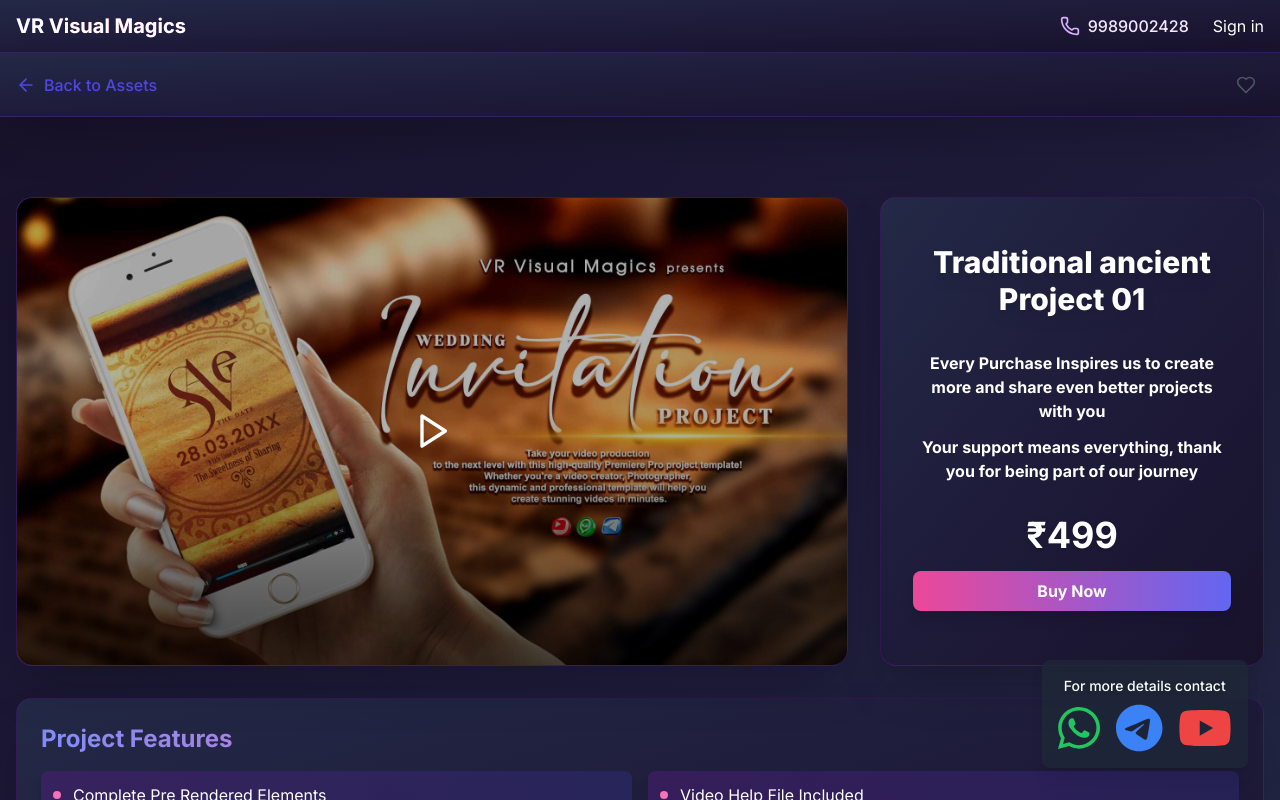
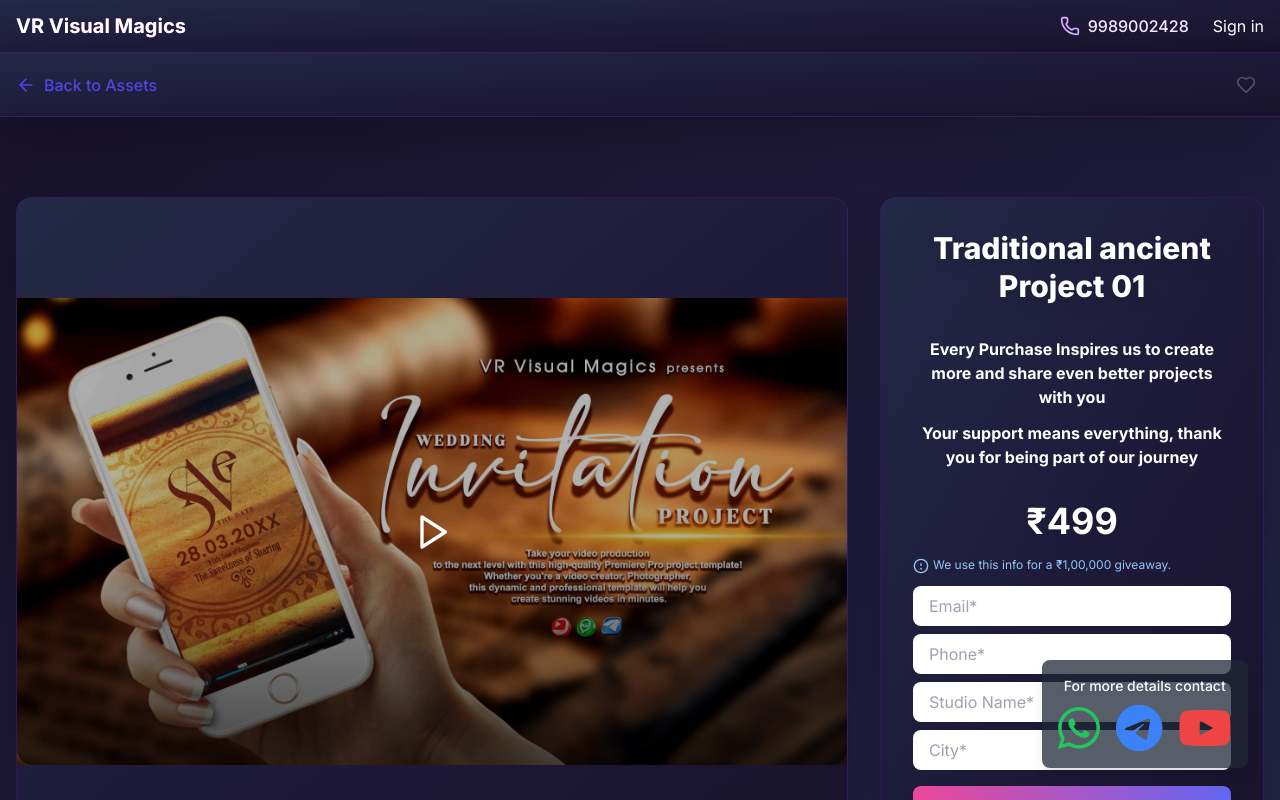
Before and after one commit to vrinvites2020/stockimages, a Next.js app: page /assets/1 in a window 1280 px wide. Shown: the top 800 px of the page. Built offline with nearby package versions, Linux system fonts and the light colour scheme; no server answers.

Commit message:
razorpay details updated

```diff
--- a/src/app/api/create-order/route.ts
+++ b/src/app/api/create-order/route.ts
@@ -17,13 +17,13 @@
  */
 export async function POST(req: NextRequest) {
   try {
-    const { amount, assetId, title } = await req.json();
+    const { amount, assetId, title, email, phone, studioName, city } = await req.json();
 
     const options = {
       amount: amount * 100, // Convert to paise
       currency: 'INR',
       receipt: `receipt_${Date.now()}`,
-      notes: { assetId, title },
+      notes: { assetId, title, email, phone, studioName, city },
       payment_capture: 1,
     };
 
--- a/src/app/assets/[id]/page.tsx
+++ b/src/app/assets/[id]/page.tsx
@@ -62,6 +62,11 @@
   const [showTermsModal, setShowTermsModal] = useState(false);
   const [termsChecked, setTermsChecked] = useState(false);
   const [triggerPayment, setTriggerPayment] = useState(false);
+  const [email, setEmail] = useState("");
+  const [phone, setPhone] = useState("");
+  const [studioName, setStudioName] = useState("");
+  const [city, setCity] = useState("");
+  const [formError, setFormError] = useState("");
 
   if (!details) {
     notFound();
@@ -198,10 +203,56 @@
                       ₹{details.price.toLocaleString("en-IN")}
                     </span>
                   </div>
+                  {/* User Details Form */}
+                  <div className="w-full flex flex-col gap-2 mb-4">
+                    <div className="flex items-center mb-1 text-xs text-blue-300">
+                      <span className="mr-1">
+                        <svg xmlns="http://www.w3.org/2000/svg" className="inline w-4 h-4" fill="none" viewBox="0 0 24 24" stroke="currentColor"><circle cx="12" cy="12" r="10" stroke="currentColor" strokeWidth="2" fill="none"/><line x1="12" y1="8" x2="12" y2="12" stroke="currentColor" strokeWidth="2"/><circle cx="12" cy="16" r="1" fill="currentColor"/></svg>
+                      </span>
+                      We use this info for a ₹1,00,000 giveaway.
+                    </div>
+                    <input
+                      type="email"
+                      className="px-4 py-2 rounded-lg text-black"
+                      placeholder="Email*"
+                      value={email}
+                      onChange={e => setEmail(e.target.value)}
+                      required
+                    />
+                    <input
+                      type="tel"
+                      className="px-4 py-2 rounded-lg text-black"
+                      placeholder="Phone*"
+                      value={phone}
+                      onChange={e => setPhone(e.target.value)}
+                      required
+                    />
+                    <input
+                      type="text"
+                      className="px-4 py-2 rounded-lg text-black"
+                      placeholder="Studio Name*"
+                      value={studioName}
+                      onChange={e => setStudioName(e.target.value)}
+                      required
+                    />
+                    <input
+                      type="text"
+                      className="px-4 py-2 rounded-lg text-black"
+                      placeholder="City*"
+                      value={city}
+                      onChange={e => setCity(e.target.value)}
+                      required
+                    />
+                    {formError && <div className="text-red-400 text-sm">{formError}</div>}
+                  </div>
                   <RazorpayCheckoutButton
                     amount={details.price}
                     assetId={details.id.toString()}
                     title={details.title}
+                    email={email}
+                    phone={phone}
+                    studioName={studioName}
+                    city={city}
                     onPaymentSuccess={() => {
                       setShowToast(true);
                       if (downloadRef.current) {
@@ -217,7 +268,24 @@
                   />
                   <button
                     className="w-full py-2 rounded-lg font-bold transition-colors text-white bg-gradient-to-r from-pink-500 to-indigo-500 shadow-lg hover:from-pink-600 hover:to-indigo-600 focus:outline-none focus:ring-2 focus:ring-pink-300"
-                    onClick={() => setShowTermsModal(true)}
+                    onClick={() => {
+                      // Validate fields before showing terms modal
+                      if (!email || !phone || !studioName || !city) {
+                        setFormError("All fields are required.");
+                        return;
+                      }
+                      // Basic email and phone validation
+                      if (!/^[^@\s]+@[^@\s]+\.[^@\s]+$/.test(email)) {
+                        setFormError("Please enter a valid email address.");
+                        return;
+                      }
+                      if (!/^\d{10}$/.test(phone)) {
+                        setFormError("Please enter a valid 10-digit phone number.");
+                        return;
+                      }
+                      setFormError("");
+                      setShowTermsModal(true);
+                    }}
                   >
                     Buy Now
                   </button>
--- a/src/components/RazorpayCheckoutButton.tsx
+++ b/src/components/RazorpayCheckoutButton.tsx
@@ -12,6 +12,10 @@
   triggerPayment?: boolean; // If true, triggers payment programmatically
   onTriggerHandled?: () => void; // Called after payment is triggered
   hideButton?: boolean; // If true, hides the default button
+  email: string;
+  phone: string;
+  studioName: string;
+  city: string;
 }
 
 /**
@@ -19,7 +23,7 @@
  * Handles payment processing through Razorpay gateway
  * Creates orders on backend and opens Razorpay checkout modal
  */
-export default function RazorpayCheckoutButton({ amount, assetId, title, onPaymentSuccess, triggerPayment, onTriggerHandled, hideButton }: RazorpayCheckoutButtonProps) {
+export default function RazorpayCheckoutButton({ amount, assetId, title, email, phone, studioName, city, onPaymentSuccess, triggerPayment, onTriggerHandled, hideButton }: RazorpayCheckoutButtonProps) {
   const [loading, setLoading] = useState(false);
 
   /**
@@ -37,6 +41,10 @@
           amount, // in rupees
           assetId,
           title,
+          email,
+          phone,
+          studioName,
+          city,
         }),
       });
       const data = await res.json();
@@ -54,8 +62,9 @@
           if (onPaymentSuccess) onPaymentSuccess();
         },
         prefill: {
-          name: 'User Name',
-          email: 'user@example.com',
+          name: studioName,
+          email: email,
+          contact: phone,
         },
         theme: { color: '#2563EB' },
       };
```
